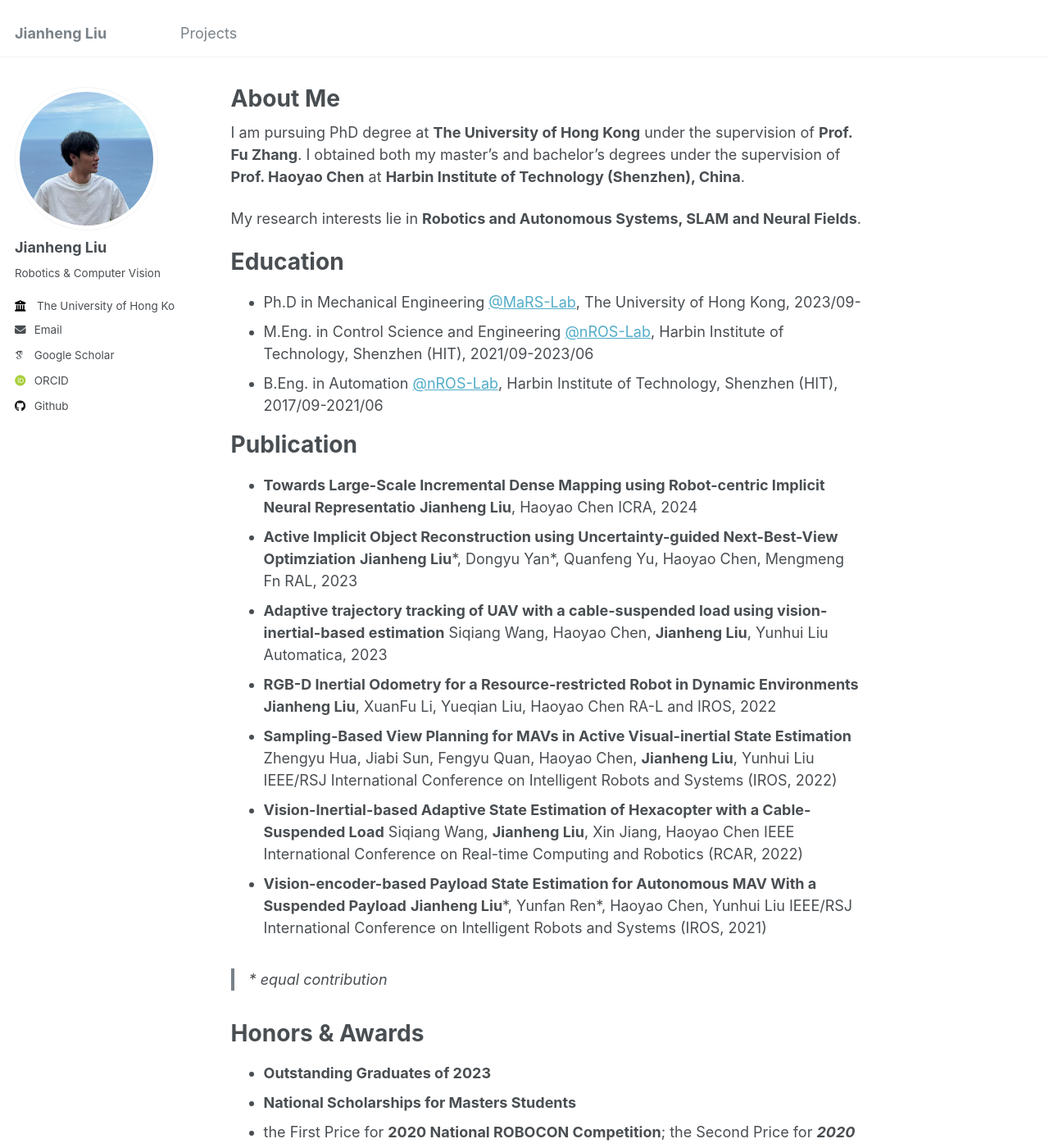
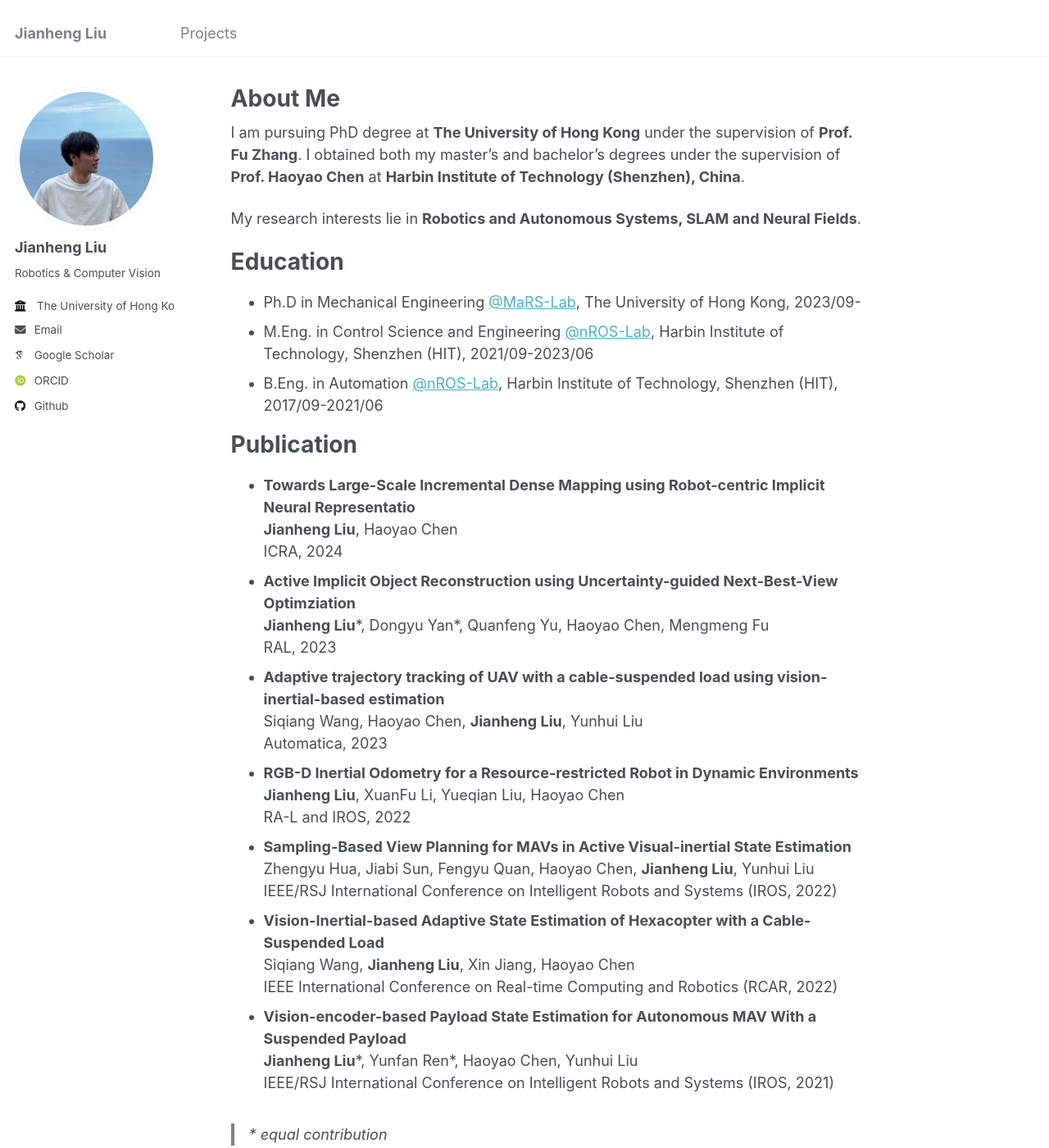
Before and after one commit to jianhengLiu/jianhengLiu.github.io, a Jekyll site: the page built from _pages/about.md, in a window 1280 px wide and 1400 px high. Shown: the whole window at 82% size. Built offline with Jekyll 4.4.1, drawn with Linux system fonts in a browser that asks for light colours; some web fonts are replaced.

Commit message:
Update author information in about.md and index.html

```diff
--- a/_pages/about.md
+++ b/_pages/about.md
@@ -20,25 +20,39 @@ Education
 # Publication
 
 - **Towards Large-Scale Incremental Dense Mapping using Robot-centric Implicit Neural Representatio**
+  <br>
   **Jianheng Liu**, Haoyao Chen
+  <br>
   ICRA, 2024
 - **Active Implicit Object Reconstruction using Uncertainty-guided Next-Best-View Optimziation**
-  **Jianheng Liu**\*, Dongyu Yan\*, Quanfeng Yu, Haoyao Chen, Mengmeng Fn
+  <br>
+  **Jianheng Liu**\*, Dongyu Yan\*, Quanfeng Yu, Haoyao Chen, Mengmeng Fu
+  <br>
   RAL, 2023
 - **Adaptive trajectory tracking of UAV with a cable-suspended load using vision-inertial-based estimation**
+  <br>
   Siqiang Wang, Haoyao Chen, **Jianheng Liu**, Yunhui Liu
+  <br>
   Automatica, 2023
 - **RGB-D Inertial Odometry for a Resource-restricted Robot in Dynamic Environments**
+  <br>
   **Jianheng Liu**, XuanFu Li, Yueqian Liu, Haoyao Chen
+  <br>
   RA-L and IROS, 2022
 - **Sampling-Based View Planning for MAVs in Active Visual-inertial State Estimation**
+  <br>
   Zhengyu Hua, Jiabi Sun, Fengyu Quan, Haoyao Chen, **Jianheng Liu**, Yunhui Liu
+  <br>
   IEEE/RSJ International Conference on Intelligent Robots and Systems (IROS, 2022)
 - **Vision-Inertial-based Adaptive State Estimation of Hexacopter with a Cable-Suspended Load**
+  <br>
   Siqiang Wang, **Jianheng Liu**, Xin Jiang, Haoyao Chen
+  <br>
   IEEE International Conference on Real-time Computing and Robotics (RCAR, 2022)
 - **Vision-encoder-based Payload State Estimation for Autonomous MAV With a Suspended Payload**
+  <br>
   **Jianheng Liu**\*, Yunfan Ren\*, Haoyao Chen, Yunhui Liu
+  <br>
   IEEE/RSJ International Conference on Intelligent Robots and Systems (IROS, 2021)
 
 > \* equal contribution
```
